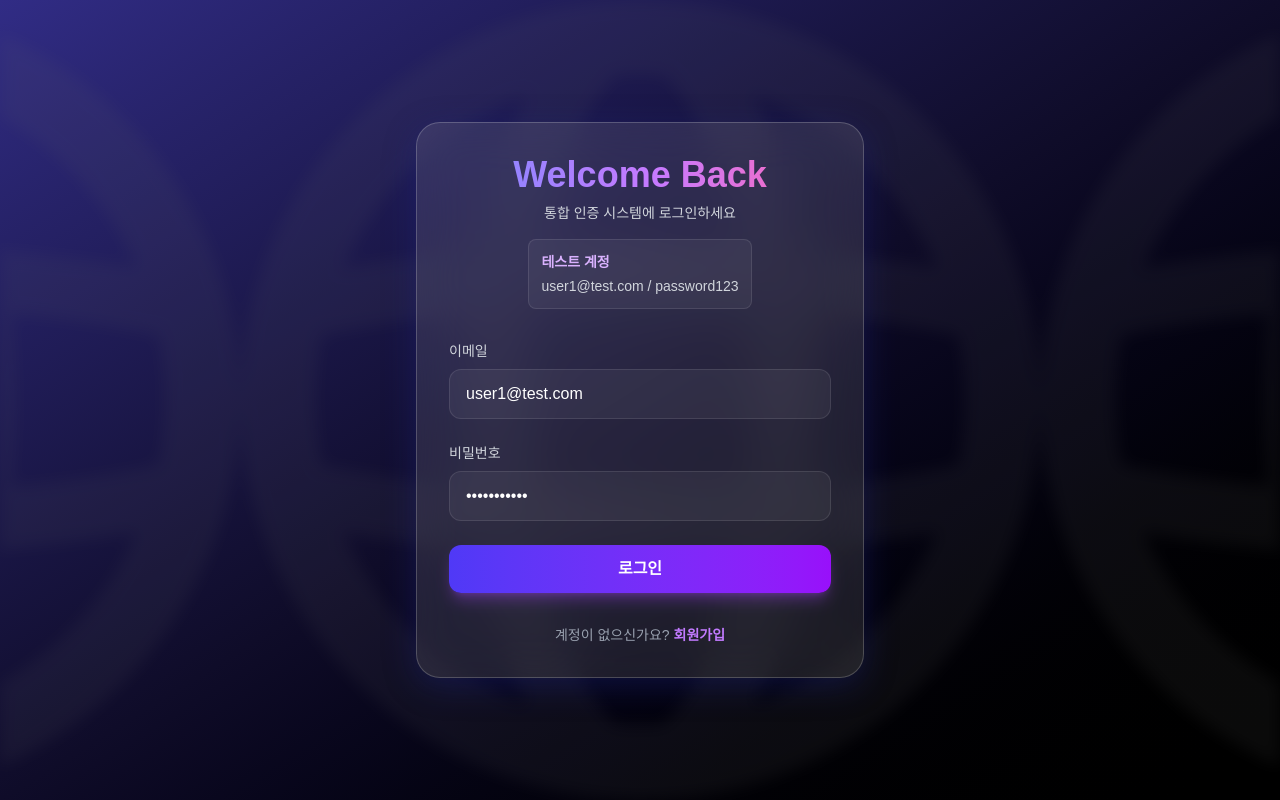
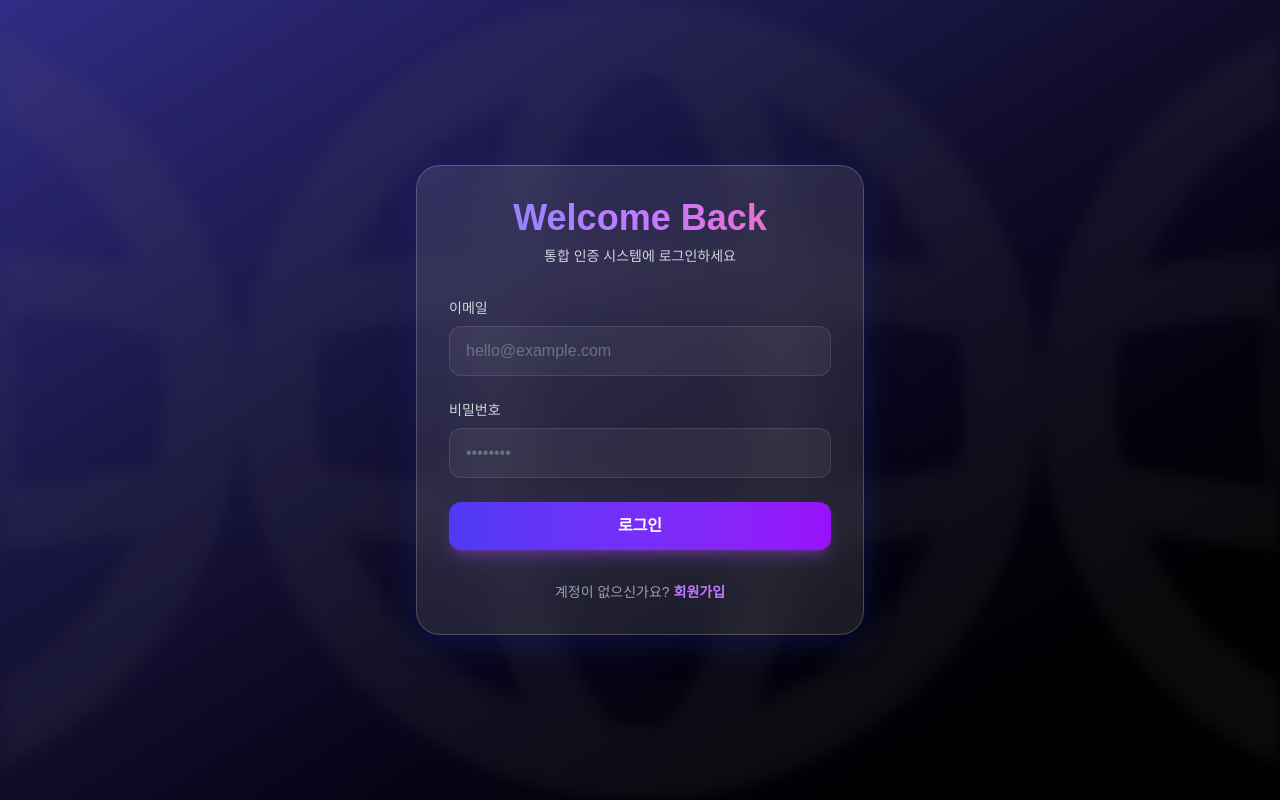
Before and after one commit to gyuminiai82/port_auth, a Next.js app: page /login in a window 1280 px wide. Built offline with nearby package versions, Linux system fonts and the light colour scheme.

Commit message:
인덱스 계정정보 제거

```diff
--- a/src/app/login/page.tsx
+++ b/src/app/login/page.tsx
@@ -9,8 +9,8 @@ function LoginForm() {
   const searchParams = useSearchParams();
   const redirectUrl = searchParams.get('redirect') || '/';
 
-  const [email, setEmail] = useState('user1@test.com');
-  const [password, setPassword] = useState('password123');
+  const [email, setEmail] = useState('');
+  const [password, setPassword] = useState('');
   const [error, setError] = useState('');
   const [loading, setLoading] = useState(false);
 
@@ -54,10 +54,7 @@ function LoginForm() {
           Welcome Back
         </h1>
         <p className="text-gray-300 text-sm">통합 인증 시스템에 로그인하세요</p>
-        <div className="mt-4 p-3 bg-white/5 rounded-lg border border-white/10 text-sm text-gray-300 inline-block text-left">
-          <p className="font-semibold mb-1 text-purple-300">테스트 계정</p>
-          <p>user1@test.com / password123</p>
-        </div>
+
       </div>
 
       <form onSubmit={handleSubmit} className="space-y-6">
```
